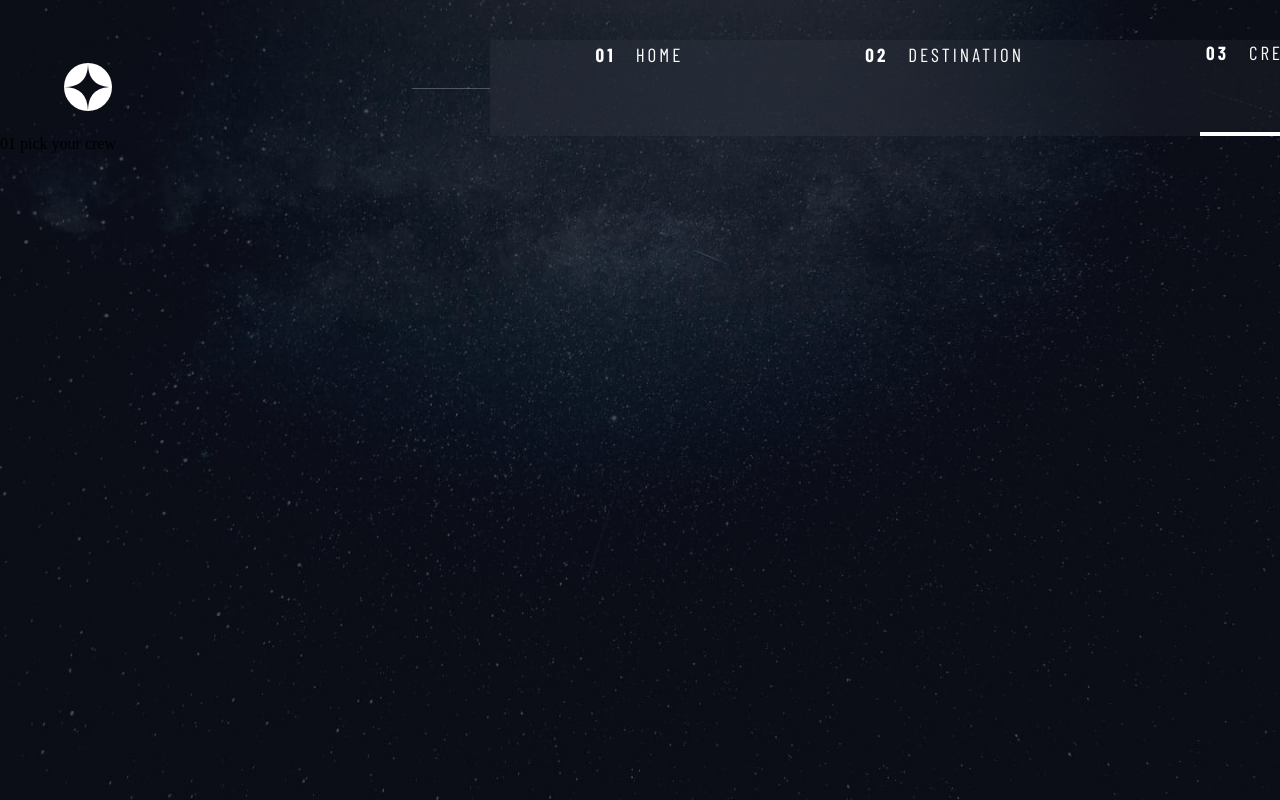
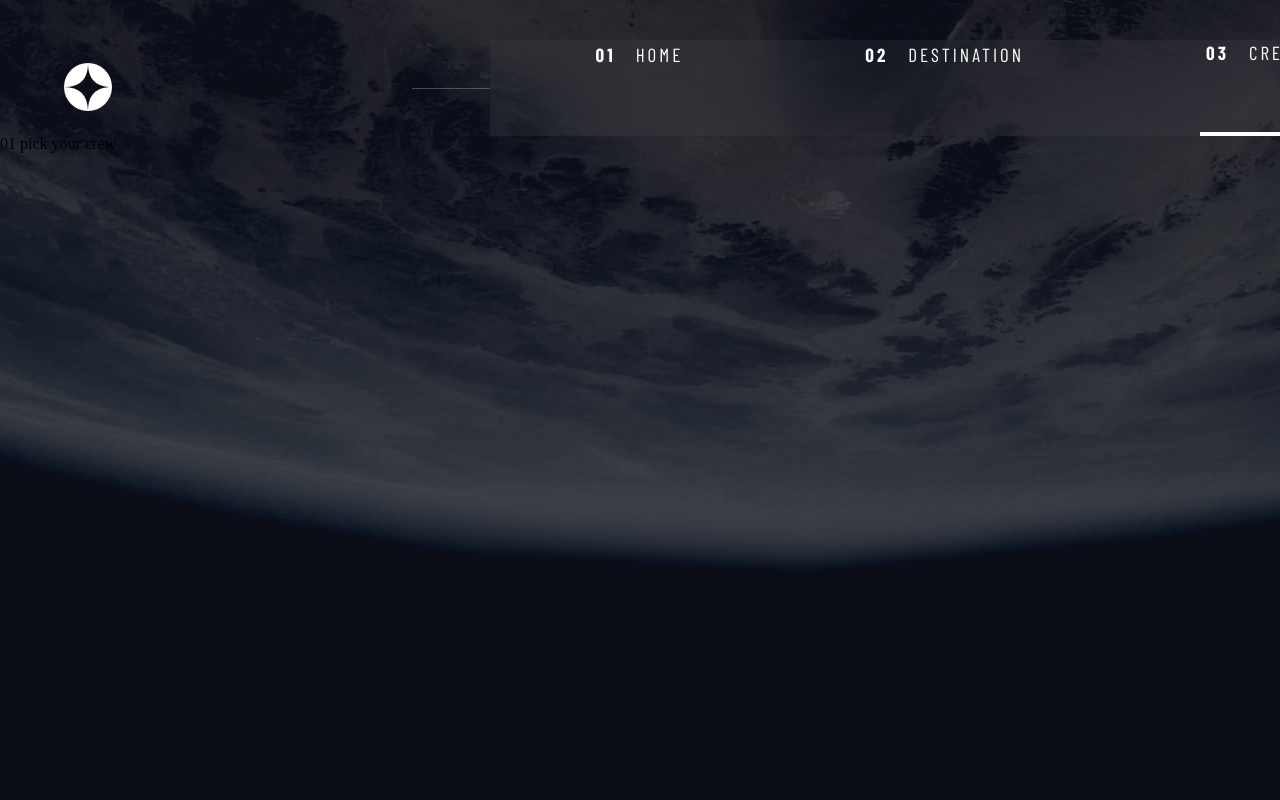
Before and after one commit to nicolasgabriiel/Space-Tourism, a Vue app: page /crew in a window 1280 px wide. Shown: the top 800 px of the page. Built offline with nearby package versions, Linux system fonts and the light colour scheme; a web font is replaced by a local one.

Commit message:
Feat: Alterando o Background da página CREW

```diff
--- a/src/views/Crew.vue
+++ b/src/views/Crew.vue
@@ -23,7 +23,7 @@ export default defineComponent({
 .background{
   width: 100%;
   height: 100vh;
-  background-image: url(../assets/destination/background-destination-desktop.jpg);
+  background-image: url(../assets/crew/background-crew-desktop.jpg);
   background-size: cover;
 }
 </style>
```
